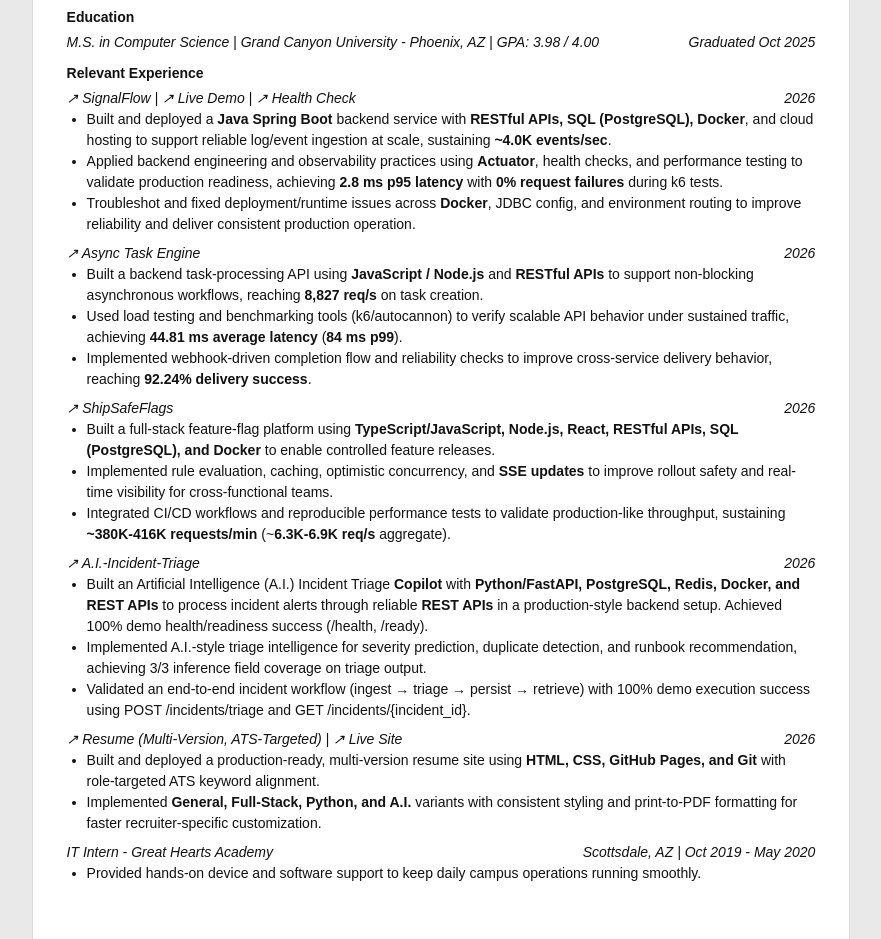
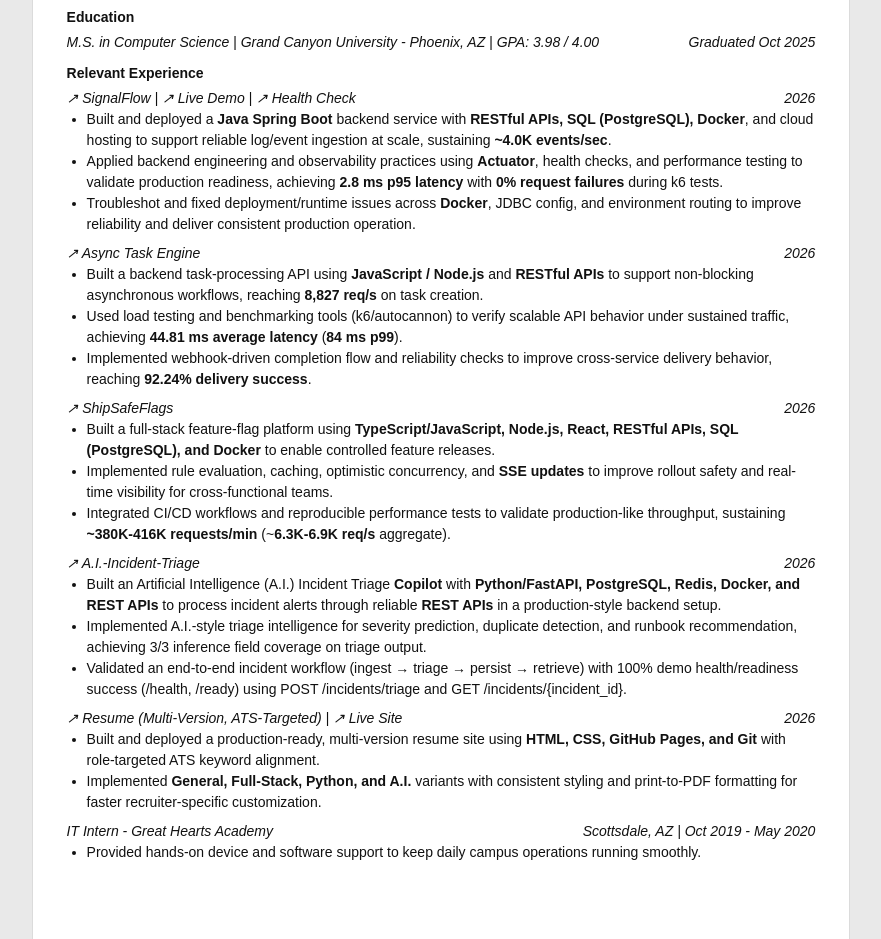
Before and after one commit to Professional-JFR/Resume, a plain HTML site: page resume-general.html in a window 1280 px wide. Shown: the part 161-1100 px from the top of the page, without its empty margins (199-1080 px from the left). Drawn offline with Linux system fonts and the light colour scheme.

Commit message:
Refine A.I.-Incident-Triage project details
Updated project description for A.I.-Incident-Triage to clarify demo health/readiness success.

```diff
--- a/resume-general.html
+++ b/resume-general.html
@@ -184,9 +184,9 @@
             <span class="entry-meta">2026</span>
           </div>
           <ul>
-            <li>Built an Artificial Intelligence (A.I.) Incident Triage <span class="b">Copilot</span> with <span class="b">Python/FastAPI, PostgreSQL, Redis, Docker, and REST APIs</span> to process incident alerts through reliable <span class="b">REST APIs</span> in a production-style backend setup. Achieved 100% demo health/readiness success (/health, /ready).</li>
+            <li>Built an Artificial Intelligence (A.I.) Incident Triage <span class="b">Copilot</span> with <span class="b">Python/FastAPI, PostgreSQL, Redis, Docker, and REST APIs</span> to process incident alerts through reliable <span class="b">REST APIs</span> in a production-style backend setup.</li>
             <li>Implemented A.I.-style triage intelligence for severity prediction, duplicate detection, and runbook recommendation, achieving 3/3 inference field coverage on triage output.</li>
-            <li>Validated an end-to-end incident workflow (ingest → triage → persist → retrieve) with 100% demo execution success using POST /incidents/triage and GET /incidents/{incident_id}.</li>
+            <li>Validated an end-to-end incident workflow (ingest → triage → persist → retrieve) with 100% demo health/readiness success (/health, /ready) using POST /incidents/triage and GET /incidents/{incident_id}.</li>
           </ul>
         </div>
 
```
